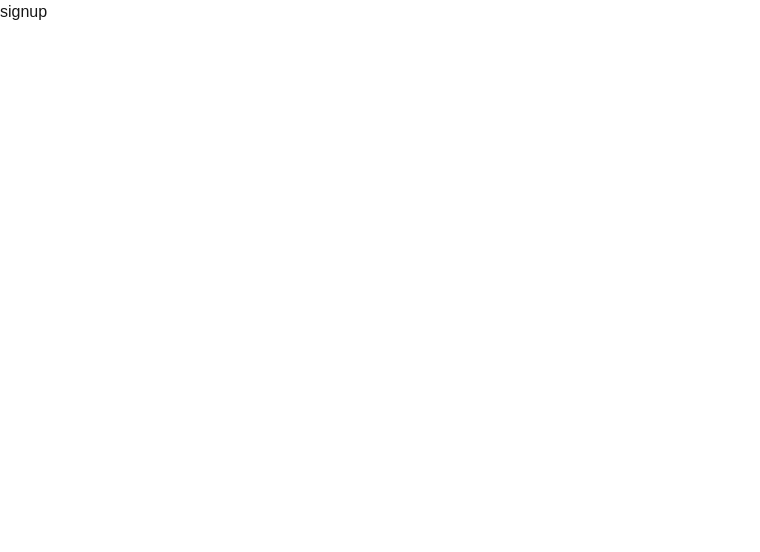
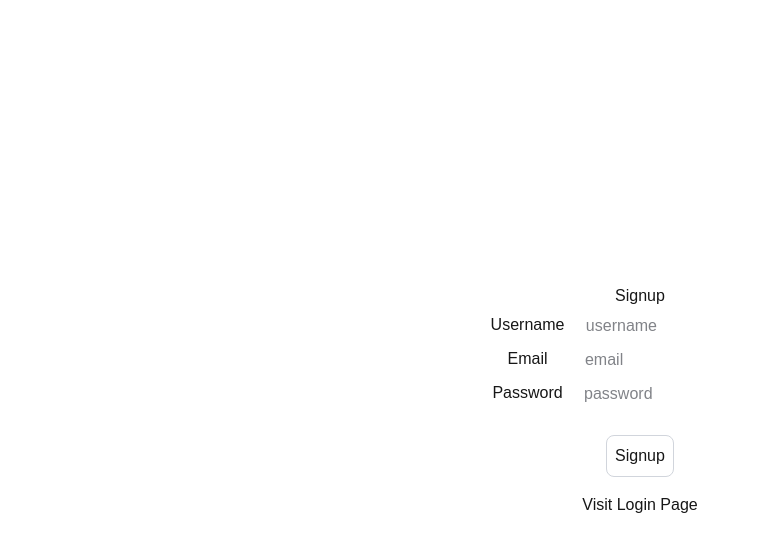
Before and after one commit to MONKEY-D-ASH/nextjs-authentication-app, a Next.js app: page /signup in a window 1280 px wide. Shown: the top 552 px of the page, without its empty margins (0-760 px from the left). Built offline with nearby package versions, Linux system fonts and the light colour scheme.

Commit message:
add signup page layout

```diff
--- a/src/app/signup/page.tsx
+++ b/src/app/signup/page.tsx
@@ -1,18 +1,91 @@
 "use client" // this statement explicitly switches the component file and its dependencies from a server component to a client component , this tells the framework that this component needs to run code inside the browser
+
+// PHASE : 1
+// so when th user type your websites link on the browser it first requests your server and the server identifies your request route and looks at your page file and then it executes all server components on that page , it runs db queries and api fetches directly on the server
+// the nextjs generates two things simultaneously :
+// a html file containing the structure, text and images
+//  A lightweight, specialized JSON-like text stream. This stream contains the fetched data and specific "placeholders" marking exactly where Client Components need to go.
+// : The server sends the HTML and the RSC Payload down to the browser over the network
+
+//  PHASE : 2
+// the browser reads your html file and renders the layout on the screen which the user can see
+// At this exact millisecond, the website is frozen. If the user clicks an interactive button, nothing happens because the interactive JavaScript hasn't loaded yet
+// While the user looks at the static page, the browser downloads the bundled JavaScript code only for the Client Components
+
+// PHASE : 3
+// The downloaded Client Component JavaScript boots up in the browser.
+// React reads the RSC Payload data, matches the JavaScript code to the static HTML elements already sitting on the screen, and attaches the event listeners (like onClick).
+// : The page becomes fully alive. The user can now click buttons, open menus, and interact seamlessly.
+
+// HOW A CLIENT COMPONENT CODE IS BROKEN DOWN BY THE NEXTJS AND SHIPPED TO THE BROWSER
+// Inside the return block: This is JSX/HTML. It defines the initial visual skeleton of the page.
+// Outside/Above the return block: This is the core Client JS. It defines the live brain, state, and actions of the component.
+
 import Link from "next/link"
 import React, { useState } from "react"
-import { useRouter } from "next/navigation" // The useRouter hook allows you to programmatically change routes inside Client Components.
+import { useRouter } from "next/navigation" // This is the correct import file according to the latest nextjs version. The useRouter hook allows you to programmatically change routes inside Client Components.
 import { Axios } from "axios"
 
 export default function LoginPage() {
+    // here we are defining which values we will be working on in the useState and setting their initial default values, in this case we are defining a user object which will containn the following fields and these will be modified and utilised according to out requirements, intially we only need these three fields to signup a user on the signup page
     const [user, setUser] = useState({
         username: "",
         email: "",
         password: ""
     })
+
+    // we need a method to talk to the database so it would be an async method and
+    const onSignup = async () => {
+    }
+
     return (
-        <div>
-            <h1>signup</h1>
+        <div className="flex flex-col items-center justify-center min-h-screen py-2">
+            <h1>Signup</h1>
+            <hr />
+
+            <div className="flex my-1">
+                <label htmlFor="username" className="px-2">Username</label>
+                <input
+                    className=" border border-white bg-white text-gray-950 rounded-sm px-2"
+                    id="username"
+                    type="text"
+                    value={user.username}
+                    onChange={(e) => setUser({...user, username: e.target.value})}
+                    placeholder=" username"
+                />
+            </div>
+
+            <div className="flex my-1">
+                <label htmlFor="email" className="px-6">Email</label>
+                <input
+                    className=" border border-white bg-white text-gray-950 rounded-sm px-2"
+                    id="email"
+                    type="email"
+                    value={user.email}
+                    onChange={(e) => setUser({...user, email: e.target.value})}
+                    placeholder=" email"
+                />
+            </div>
+
+            <div className="flex my-1">
+                <label htmlFor="password" className="px-2">Password</label>
+                <input
+                    className=" border border-white bg-white text-gray-950 rounded-sm px-2"
+                    id="password"
+                    type="password"
+                    value={user.password}
+                    onChange={(e) => setUser({...user, password: e.target.value})}
+                    placeholder=" password"
+                />
+            </div>
+            <br />
+            <button
+                onClick={onSignup}
+                className="p-2 border border-gray-300 rounded-lg mb-4 focus:outline-none focus:border-gray-600">
+                Signup
+            </button>
+            <Link className=" hover:underline" href="/login">Visit Login Page</Link>
+
         </div>
     )
 }
```
